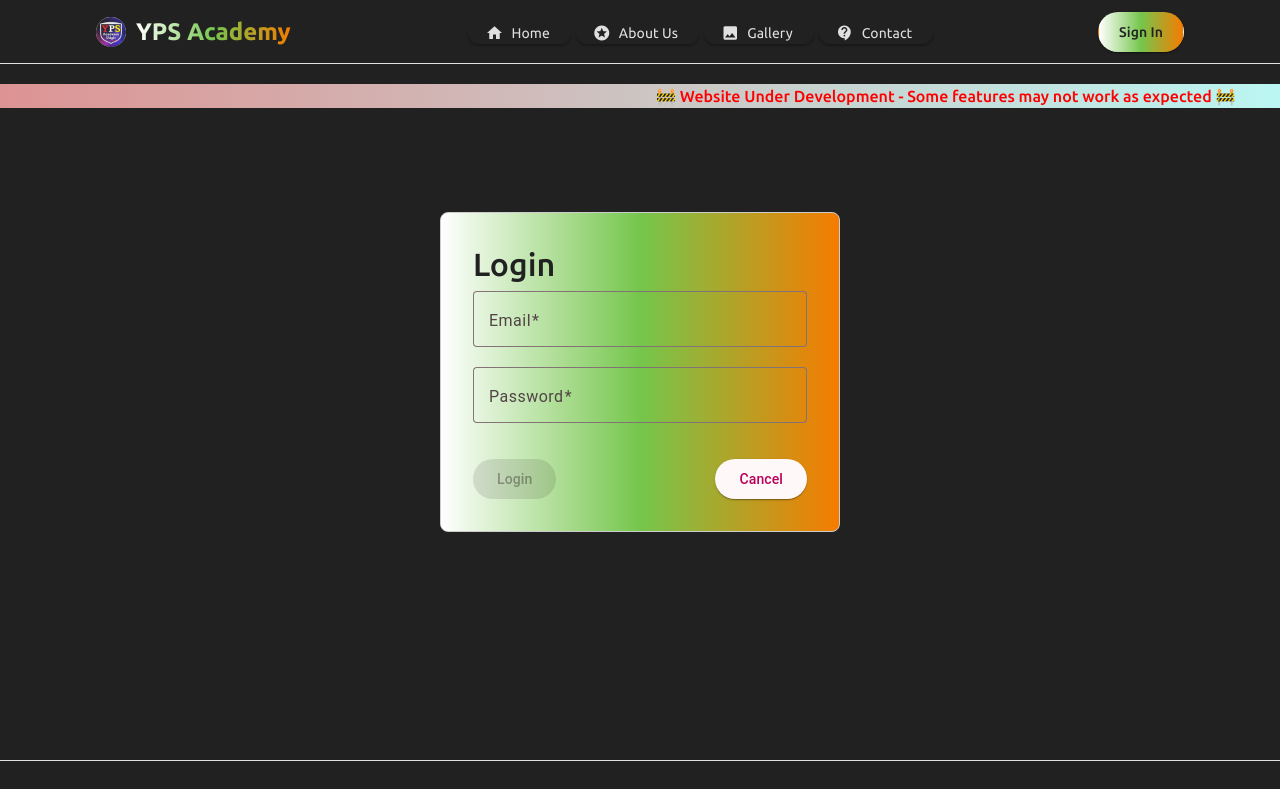
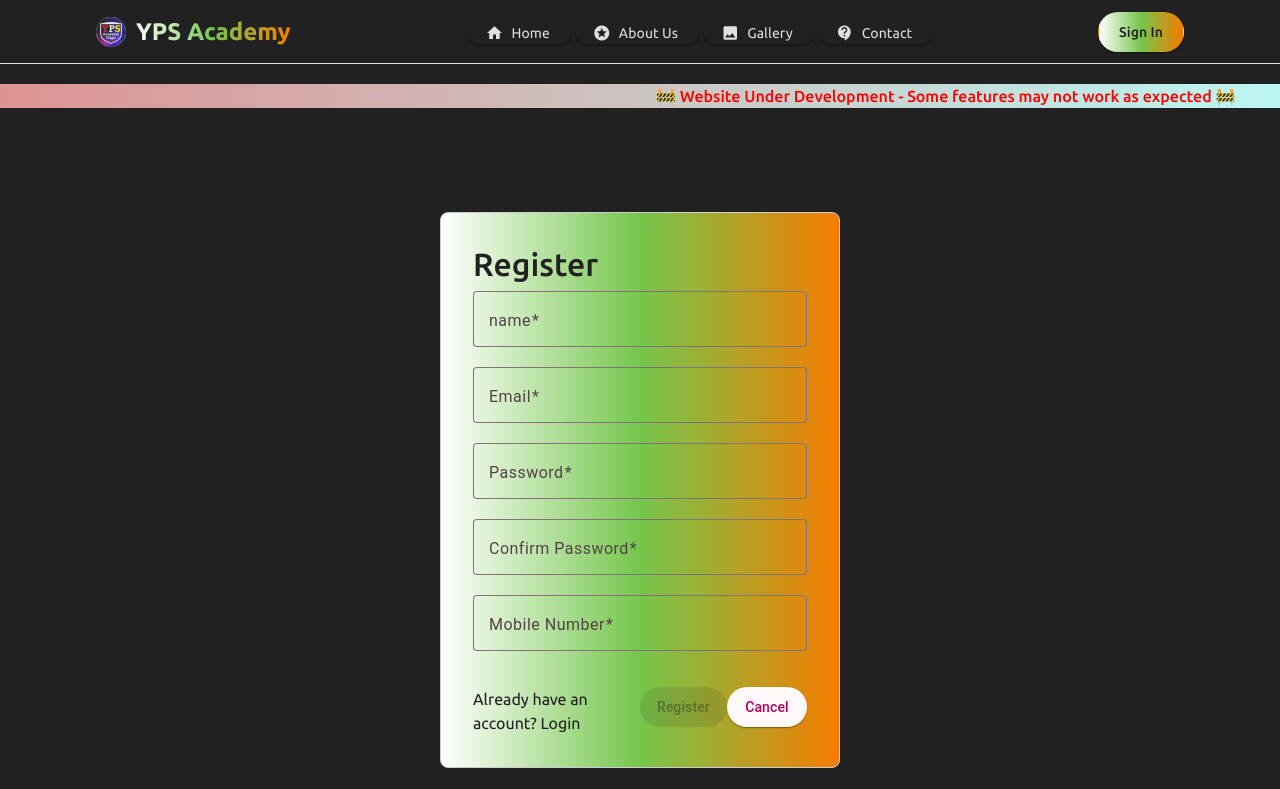
Before and after one commit to YPS-Academy/yps-academy, an Angular app: page /login in a window 1280 px wide. Shown: the top 789 px of the page. Built offline with nearby package versions, Linux system fonts and the light colour scheme.

Commit message:
added reg form

```diff
--- a/src/app/components/login-signup/login-signup.component.html
+++ b/src/app/components/login-signup/login-signup.component.html
@@ -1,8 +1,48 @@
 <div class="container">
     <div class="login-container">
         <div class="login-box">
-            <h2>Login</h2>
-            <form [formGroup]="loginForm" (ngSubmit)="onSubmit()">
+            <h2>{{userHasAccount ? "Login":"Register"}}</h2>
+            <form [formGroup]="registrationForm" (ngSubmit)="onSubmit()">
+
+                @if (userHasAccount) {
+                    <!-- email field -->
+                    <mat-form-field appearance="outline" class="full-width custom-height">
+                        <mat-label>Email</mat-label>
+                        <input matInput type="email" formControlName="email" placeholder="Enter your email" />
+                        @if(email()?.hasError('required')){
+                        <mat-error> email is required</mat-error>
+                        }
+                        @if(email()?.hasError('email')){
+                        <mat-error>Please enter a valid email</mat-error>
+                        }
+                    </mat-form-field>
+
+                    <!-- password field -->
+                    <mat-form-field appearance="outline" class="full-width custom-height">
+                        <mat-label>Password</mat-label>
+                        <input matInput type="password" formControlName="password" placeholder="Enter your password" />
+                        @if(password()?.hasError('required')){
+                        <mat-error>Password is required</mat-error> }
+                    </mat-form-field>
+
+                    }@else {
+                    <!-- email field -->
+
+                    <mat-form-field appearance="outline" class="full-width custom-height">
+                        <mat-label>name</mat-label>
+                        <input matInput type="name" formControlName="name" placeholder="Enter your name" />
+                        @if(name()?.hasError('required')){
+                        <mat-error>
+                            name is required
+                        </mat-error>
+                        }
+                        @if(name()?.hasError('name')){
+                        <mat-error>
+                            Please enter a valid name
+                        </mat-error>
+                        }
+                    </mat-form-field>
+
 
                     <mat-form-field appearance="outline" class="full-width custom-height">
                         <mat-label>Email</mat-label>
@@ -19,6 +59,7 @@
                         }
                     </mat-form-field>
 
+                    <!-- password field -->
                     <mat-form-field appearance="outline" class="full-width custom-height">
                         <mat-label>Password</mat-label>
                         <input matInput type="password" formControlName="password" placeholder="Enter your password" />
@@ -29,9 +70,35 @@
                         }
                     </mat-form-field>
 
+                    <!-- password field -->
+                    <mat-form-field appearance="outline" class="full-width custom-height">
+                        <mat-label>Confirm Password</mat-label>
+                        <input matInput type="password" formControlName="confirmPassword" placeholder="Confirm password" />
+                        @if(password()?.hasError('required')){
+                        <mat-error>
+                            Password didnt match
+                        </mat-error>
+                        }
+                    </mat-form-field>
+
+                    <mat-form-field appearance="outline" class="full-width custom-height">
+                        <mat-label>Mobile Number</mat-label>
+                        <input matInput type="password" formControlName="mobile" placeholder="Enter Mobile NUmber" />
+                        @if(mobile()?.hasError('required')){
+                        <mat-error>
+                            Enter Mobile Number
+                        </mat-error>
+                        }
+                    </mat-form-field>
+                    }
+
+
+                <!-- action button -->
                 <div class="actions">
-                    <button mat-raised-button color="primary" type="submit" [disabled]="loginForm.invalid">
-                        Login
+                    <a (click)="userHasAccount = !userHasAccount">{{userHasAccount ? "Don't have an account? Register" :
+                        "Already have an account? Login"}}</a>
+                    <button mat-raised-button color="primary" type="submit" [disabled]="registrationForm.invalid">
+                        {{userHasAccount ? "Login" : "Register"}}
                     </button>
                     <button mat-raised-button color="primary" type="button" (click)="onCancel()">
                         Cancel
--- a/src/app/components/login-signup/login-signup.component.ts
+++ b/src/app/components/login-signup/login-signup.component.ts
@@ -1,65 +1,70 @@
 import { Component, inject, OnInit, signal } from '@angular/core';
-import { FormBuilder, FormGroup, Validators,FormControl,FormsModule,ReactiveFormsModule } from '@angular/forms';
-import {MatFormFieldModule} from '@angular/material/form-field';
-import {MatInputModule} from '@angular/material/input';
-import {MatButtonModule} from '@angular/material/button';
-import {MatCardModule} from '@angular/material/card';
+import { FormBuilder, FormGroup, Validators, FormControl, FormsModule, ReactiveFormsModule } from '@angular/forms';
+import { MatFormFieldModule } from '@angular/material/form-field';
+import { MatInputModule } from '@angular/material/input';
+import { MatButtonModule } from '@angular/material/button';
+import { MatCardModule } from '@angular/material/card';
 import { Router } from '@angular/router';
-import {MatSnackBarModule} from '@angular/material/snack-bar';
+import { MatSnackBarModule } from '@angular/material/snack-bar';
 import { MatSnackBarService } from '../../services/mat-snack-bar.service';
+import { CreateFormsService } from '../../services/create-forms.service';
 
 
 
 @Component({
   selector: 'app-login-signup',
   standalone: true,
-  imports: [MatFormFieldModule,MatInputModule,FormsModule,ReactiveFormsModule,MatButtonModule,MatCardModule,MatSnackBarModule],
+  imports: [MatFormFieldModule, MatInputModule, FormsModule, ReactiveFormsModule, MatButtonModule, MatCardModule, MatSnackBarModule],
   templateUrl: './login-signup.component.html',
   styleUrl: './login-signup.component.scss'
 })
 export class LoginSignupComponent implements OnInit {
 
-  loginForm!: FormGroup;
+  userHasAccount = false;
+
+
+
+
+  registrationForm!: FormGroup;
   errorMessage = signal('');
-  private _fb: FormBuilder = new FormBuilder();
   private _matSnackBarService = inject(MatSnackBarService);
+  private _createFormsService = inject(CreateFormsService);
 
   constructor(private _router: Router) {
-    this.creatLoginForm();
+    this.registrationForm = this._createFormsService.createregistrationForm();
   }
 
   ngOnInit(): void {
 
   }
-  creatLoginForm(){
-   this.loginForm = this._fb.group({
-      email: ['',[Validators.required,Validators.email]],
-      password: ['',[Validators.required,Validators.minLength(6)]]
-    });
+  onSubmit() {
+    if (this.registrationForm.valid) {
+      console.log(this.registrationForm.value);
+      this._router.navigate(['/stud-dashboard']);
+      this._matSnackBarService.openSnackBar('Login Successful', 'Close');
+
+    } else {
+      this.errorMessage = signal('Please enter All details');
+    }
   }
 
-  onSubmit(){
-    if(this.loginForm.valid){
-      console.log(this.loginForm.value);
-      this._router.navigate(['/stud-dashboard']);
-      this._matSnackBarService.openSnackBar('Login Successful','Close');
-
-    }else{
-      this.errorMessage = signal('Please enter valid email and password');
-  }
-}
-
-  onCancel(){
+  onCancel() {
     this._router.navigate(['/']);
   }
 
 
 
-  email(){
-    return this.loginForm.get('email');
+  email() {
+    return this.registrationForm.get('email');
   }
-  password(){
-    return this.loginForm.get('password');
+  password() {
+    return this.registrationForm.get('password');
+  }
+  mobile() {
+    return this.registrationForm.get('mobile');
+  }
+  name() {
+    return this.registrationForm.get('name');
   }
 
 }
--- /dev/null
+++ b/src/app/services/create-forms.service.ts
@@ -0,0 +1,26 @@
+import { inject, Injectable } from '@angular/core';
+import { FormBuilder, FormGroup, Validators, FormControl, FormsModule, ReactiveFormsModule } from '@angular/forms';
+
+
+
+@Injectable({
+  providedIn: 'root',
+})
+export class CreateFormsService {
+
+  private _fb: FormBuilder = new FormBuilder();
+  private _fb1 = inject(FormBuilder);
+  testForm: FormsModule = new FormsModule();
+
+  constructor(private _formBuilder :FormBuilder) { }
+
+  createregistrationForm() {
+    return this._fb.group({
+      name: ['', [Validators.required, Validators.minLength(6)]],
+      email: ['', [Validators.required, Validators.email]],
+      password: ['', [Validators.required, Validators.minLength(6)]],
+      confirmPassword: ['', [Validators.required, Validators.minLength(6)]],
+      mobile: ['', [Validators.required, Validators.minLength(10)]],
+    })
+  }
+}
--- a/src/assets/sass/pages/_login.scss
+++ b/src/assets/sass/pages/_login.scss
@@ -6,7 +6,7 @@
       align-items: center;
       height: auto;
       padding: 84px 0 !important;
-    color: $gray-900 !important;
+      color: $gray-900 !important;
 
       .login-box {
           width: 100%;
@@ -21,10 +21,23 @@
             box-shadow: 4px 4px 11px 0px rgba(231, 21, 21, 0.55);
           }
 
+          .userHasAccount{
+
+              flex-direction: row;
+
+          }
+
           .actions {
               display: flex;
               justify-content: flex-end;
               margin-top: 1em;
+              a{
+                color: $gray-900 !important;
+                cursor: pointer;
+                &:hover,&:focus, &:active {
+                  color: $info-color !important;
+                }
+              }
           }
 
           .full-width {
```
Lines whose indentation alone changed are shown as unchanged.
